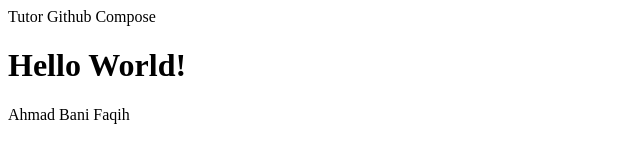
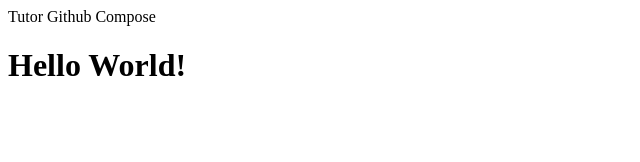
Before and after one commit to Adnif/tutor-kelompok-guido, a plain HTML site: page index.html in a window 1280 px wide. Shown: the whole page, without its empty margins (0-640 px from the left). Drawn offline with Linux system fonts and the light colour scheme.

```diff
--- a/index.html
+++ b/index.html
@@ -5,6 +5,5 @@
     </head>
     <body>
         <h1>Hello World!</h1>
-        <p>Ahmad Bani Faqih</p>
     </body>
 </html>
```
